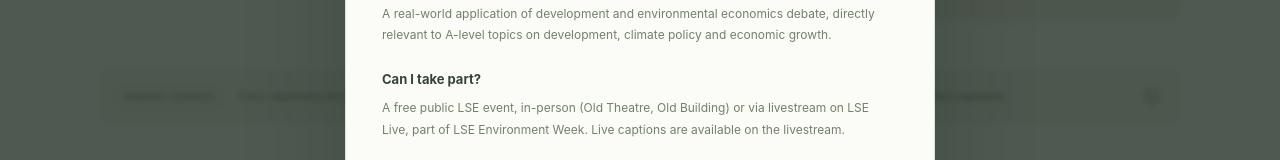
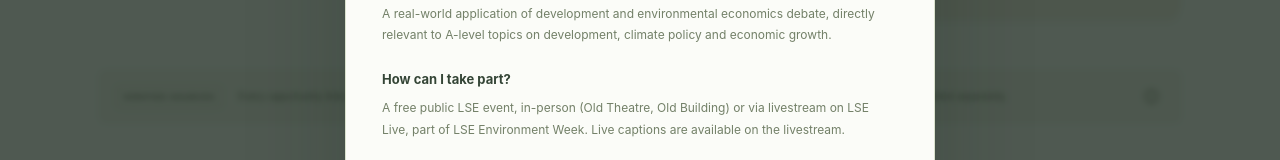
Before and after one commit to softhefrenchguy/your-economics-year, a React (Vite) app: page / in a window 1280 px wide. Both pictures are taken after a click on the button "Take a look at a taster". Shown: the part 506-666 px from the top of the page. Built offline with nearby package versions, Linux system fonts and the light colour scheme.

Commit message:
Rename dialog heading to 'How can I take part?'

```diff
--- a/src/components/OpportunityDialog.tsx
+++ b/src/components/OpportunityDialog.tsx
@@ -85,7 +85,7 @@
         <p>{item.description}</p>
         <h3>What you'll get from it</h3>
         <p>{item.whyRelevant}</p>
-        <h3>Can I take part?</h3>
+        <h3>How can I take part?</h3>
         <p>{item.eligibilityDetails || item.eligibilitySummary}</p>
         {item.wideningParticipation && <span className="access-badge">Widening participation / access programme</span>}
         <h3>Where & how much?</h3>
```
